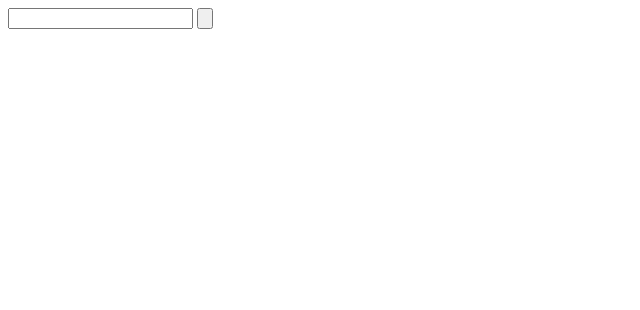
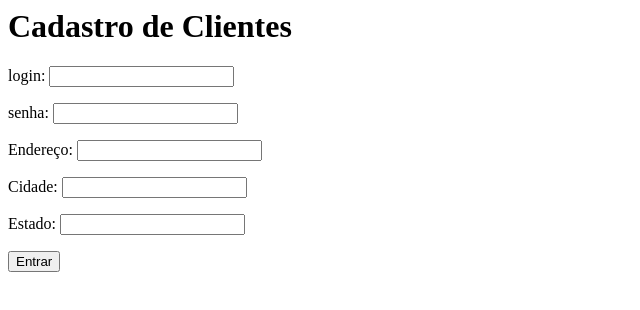
Before and after one commit to CEEMTI-BG-prof-Melissa/aula-04-25-03-isabela, a plain HTML site: page index.html in a window 1280 px wide. Shown: the whole page, without its empty margins (0-640 px from the left). Drawn offline with Linux system fonts and the light colour scheme.

Commit message:
Update index.html

```diff
--- a/index.html
+++ b/index.html
@@ -1,15 +1,25 @@
 <html>
   <head>
-
   </head>
-
   <body>
-
+    <h1> Cadastro de Clientes </h1>
     <form>
-      <input type="text"
-      <input type="password">
-      <input type="button">
-    </form>
-
-  </body>
+      <p>
+        login: <input type="text">
+      </p>
+      <p>
+        senha: <input type=password">
+      </p>
+      <p>
+        Endereço: <input type="text">
+      </p>
+      <p>
+        Cidade: <input type="text">
+      </p>
+      <p>
+        Estado: <input type="text">
+      </p>
+      <input type="button" value="Entrar">
+   </form>
+ </body>
 </html>
```
